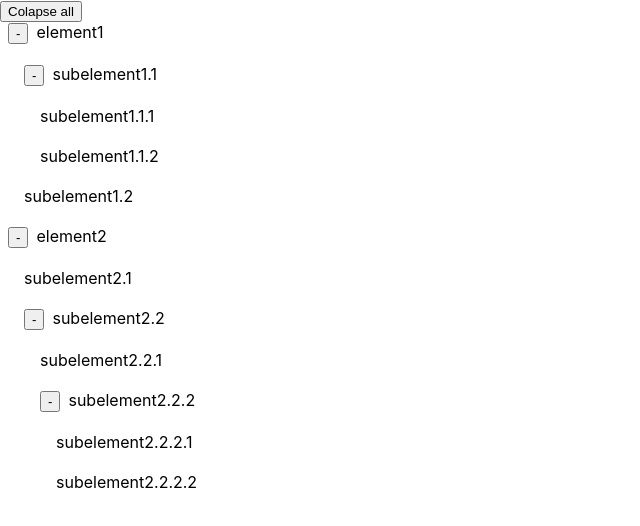
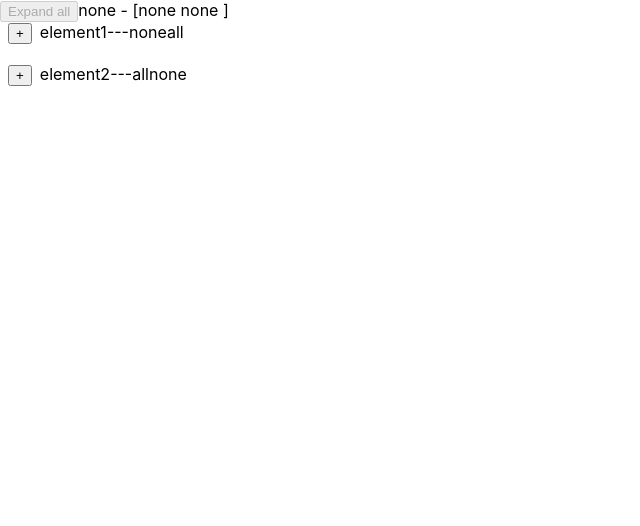
Before and after one commit to todorovski-vasil/react-recursive-component, a React (Create React App) app: page / in a window 1280 px wide. Shown: the top 526 px of the page, without its empty margins (0-640 px from the left). Built offline with nearby package versions, Linux system fonts and the light colour scheme.

Commit message:
Code refactoring
- renamed badly named props and variables
- removed unneeded state variables
- increased code reuse
- reworked some of the mechanics of state passing

```diff
--- a/src/components/NestedList.jsx
+++ b/src/components/NestedList.jsx
@@ -2,75 +2,97 @@ import React, { useState, useEffect } from 'react';
 import NestedListChild from './NestedListChild';
 
 function NestedList(props) {
-    let dataChildren = [];
+    let dataChildren = [];  // obsolete, to be replaced by data
+    let data = [];
     if(Array.isArray(props.data)) {
-        dataChildren = props.data;
+        // dataChildren = props.data;
+        data = {
+            id: null,
+            children: [...props.data]
+        }
     } else {
-        dataChildren = props.data.children ? props.data.children : [];
+        // dataChildren = props.data.children ? props.data.children : [];
+        data = {...props.data};
+        data.children = Array.isArray(props.data.children) ? [...props.data.children] : [];
     }
 
-    const [expanded, setExpanded] = useState(dataChildren.map(subData => 'all')); // 'some', 'none'
-    const [allExpanded, setAllExpanded] = useState('all');
+    // const [expanded, setExpanded] = useState(dataChildren.map(() => 'all')); // 'some', 'none'
+    // keep the expanded state of the children nodes
+    // const [expanded, setExpanded] = useState(data.children.map(() => 'none')); // 'all', 'some', 'none'
+    const [childrenExpanded, setChildrenExpanded] = useState(data.children.map(() => 'none')); // 'all', 'some', 'none'
+    // keep the summed up expanded state of this node
+    // const [allExpanded, setAllExpanded] = useState('all');  // obsolete, to be replaced by summedExpanded
+    const [summedExpanded, setSummedExpanded] = useState('none');
+    const [forceExpand, setForceExpand] = useState('some');
 
-    const [buttonExpand, setButtonExpand] = useState(<button>Colapse all</button>);
-    useEffect(() => {
-        switch(allExpanded){
-            case 'all':
-                setButtonExpand(<button onClick={() => {
-                    setAllExpanded('none');
-                    setExpanded(dataChildren.map(subData => 'none'));
-                }}>Colapse all</button>);
-                break;
-            case 'none':
-                setButtonExpand(<button disabled>Expand all</button>);
-                break;
-            case 'some':
-                setButtonExpand(<button onClick={() => {
-                    setAllExpanded('all');
-                    setExpanded(dataChildren.map(subData => 'all'))
-                }}>Expand all</button>);
-                break;
-        }
-    }, [expanded, allExpanded]);
-
-    let nestedList = null;
-    nestedList = dataChildren.map(subData => {
-        subData.children = subData.children ? subData.children : [];
-        return <NestedListChild key={subData.id} data={subData} forceExpand={allExpanded} setExpanded={(childId, expandedChildren) => {
-            let expandedChildrenState = [...expanded];
-            let exState = dataChildren.reduce((acc, child, childIndex) => {
-                if(child.id === childId) {
-                    expandedChildrenState[childIndex] = expandedChildren;
-                }
-                if(expandedChildrenState[childIndex] !== acc.sum) {
-                    if(expandedChildrenState[childIndex] === 'none') {
+    const getSummedExpandedStatus = (status) => {
+        return data.children.reduce((acc, child, childIndex) => {
+            if(status[childIndex] !== acc.sum) {
+                if(status[childIndex] === 'none') {
                     if(acc.some) {
                         acc.sum = 'some';
                     } else {
                         acc.sum = 'none';
                     }
-                    } else if (expandedChildrenState[childIndex] === 'all') {
+                } else if (status[childIndex] === 'all') {
                     if(acc.sum === 'none') {
                         acc.sum = 'some';
                     }
-                    } else if (expandedChildrenState[childIndex] === 'some') {
+                } else if (status[childIndex] === 'some') {
                     acc.sum = 'some';
                 }
             }
-                if(expandedChildrenState[childIndex] !== 'none') {
+            if(status[childIndex] !== 'none') {
                 acc.some = true;
             }
             return acc;
-            }, { sum: 'all', some: false });
-            setExpanded(expandedChildrenState);
-            setAllExpanded(exState.sum);
-        }}/>
+        }, { sum: 'all', some: false }).sum;
+    }
+
+    const reportExpanded = (id, newStatus) => {
+        const nextExpanded = data.children.map((child, index) => child.id === id ? newStatus : childrenExpanded[index]);
+        setChildrenExpanded(nextExpanded);
+        setSummedExpanded(getSummedExpandedStatus(nextExpanded));
+        setForceExpand('some');
+    }
+
+    let buttonExpand = null;
+    switch(summedExpanded){
+        case 'all':
+            buttonExpand = <button onClick={() => {
+                setForceExpand('none');
+                setChildrenExpanded(dataChildren.map(subData => 'none'));
+            }}>Colapse all</button>;
+            break;
+        case 'none':
+            buttonExpand = <button disabled>Expand all</button>;
+            break;
+        case 'some':
+            buttonExpand = <button onClick={() => {
+                setForceExpand('all');
+                setChildrenExpanded(dataChildren.map(subData => 'all'))
+            }}>Expand all</button>;
+            break;
+    }
+
+    let nestedList = null;
+    nestedList = data.children.map(subData => {
+        subData.children = subData.children ? subData.children : [];
+        return (
+            <NestedListChild
+                key={subData.id}
+                data={subData}
+                forceExpand={forceExpand}
+                getSummedExpandedStatus={getSummedExpandedStatus}
+                reportExpanded={reportExpanded}
+            />
+        );
     });
 
     return (
         <>
             {buttonExpand}
-            {/* {allExpanded}-{expanded} */}
+            {summedExpanded} - [{childrenExpanded.map(e => e + ' ')}] {/* for debugging only */}
             <br/>
             {nestedList}
         </>
--- a/src/components/NestedListChild.jsx
+++ b/src/components/NestedListChild.jsx
@@ -2,93 +2,86 @@ import React, { useState, useEffect } from 'react';
 import './NestedListChild.css';
 
 function NestedListChild(props) {
-    const [expanded, setExp] = useState(true);
-    const [expandedChildren, setExpChildren] = useState(props.data.children.filter(child => {
-            return child.children && child.children.length
-        })
-        .map(() => 'all'));
-    const [parentExp, setParentExp] = useState('all');
-    const [forceExpand, setForceExpand] = useState('all');
+    const hasChildren = (node) => node.children && Array.isArray(node.children) && node.children.length ? true : false;
+    const [nodeExpanded, setNodeExpanded] = useState(props.forceExpand === 'all' ? true : false);
+    const [childrenExpanded, setChildrenExpanded] = useState(hasChildren(props.data) ? props.data.children.map((child) => {
+        return hasChildren(child) ? 'none' : 'all';
+    }) : ['all']); // 'all', 'some', 'none'
+    const [summedExpanded, setSummedExpanded] = useState(!hasChildren(props.data) ? 'all' : props.forceExpand === 'all' ? 'all' : 'none');
+
+    const reportExpanded = (id, newStatus) => {
+        const nextExpanded = props.data.children.map((child, index) => child.id === id ? newStatus : childrenExpanded[index]);
+        setChildrenExpanded(nextExpanded);
+        setSummedExpanded(nodeExpanded ? props.getSummedExpandedStatus(nextExpanded) : 'none');
+    }
 
     let children = null;
     let button = null;
 
     if(props.data.children.length !== 0) {
-        if(expanded) {
+        if(nodeExpanded) {
             children = props.data.children.map(childData => {
                 childData.children = childData.children ? childData.children : [];
-                return <NestedListChild key={childData.id} data={childData} forceExpand={forceExpand} setExpanded={(childId, expandedChild) => {
-                    let expandedChildrenState = [...expandedChildren];
-                    let exState = props.data.children.reduce((acc, child, childIndex) => {
-                        if(child.id === childId) {
-                            expandedChildrenState[childIndex] = expandedChild;
-                        }
-                        if(expandedChildrenState[childIndex] !== acc.sum) {
-                            if(expandedChildrenState[childIndex] === 'none') {
-                                if(acc.some) {
-                                    acc.sum = 'some';
-                                } else {
-                                    acc.sum = 'none';
-                                }
-                            } else if (expandedChildrenState[childIndex] === 'all') {
-                                if(acc.sum === 'none') {
-                                    acc.sum = 'some';
-                                }
-                            } else if (expandedChildrenState[childIndex] === 'some') {
-                                acc.sum = 'some';
-                            }
-                        }
-                        if(expandedChildrenState[childIndex] !== 'none') {
-                            acc.some = true;
-                        }
-                        return acc;
-                    }, { sum: 'all', some: false });
-                    setExpChildren(expandedChildrenState);
-                    setParentExp(exState.sum);
-                }}/>;
+                return <NestedListChild
+                    key={childData.id}
+                    data={childData}
+                    forceExpand={props.forceExpand}
+                    getSummedExpandedStatus={props.getSummedExpandedStatus}
+                    reportExpanded={reportExpanded}/>;
             });
 
             button = <button className="marginButton" onClick={() => {
-                setExp(false);
-                setExpChildren(expandedChildren.map(() => 'none'));
-                setParentExp('none');
+                setNodeExpanded(false);
+                // setChildrenExpanded(childrenExpanded.map(() => 'none'));
+                setSummedExpanded('none');
             }}>-</button>;
         } else {
             button = <button className="marginButton" onClick={() => {
-                setExp(true);
-                setExpChildren(expandedChildren.map(() => 'all'));
-                setParentExp('all');
+                setNodeExpanded(true);
+                // setChildrenExpanded(childrenExpanded.map(() => 'none'));
+                let nextExpanded = ['all'];
+                if(Array.isArray(props.data.children)) {
+                    nextExpanded = props.data.children.map(child => {
+                        return (child.children && Array.isArray(child.children) && child.children.length) ? 'none' : 'all';
+                    });
+                }
+                setChildrenExpanded(nextExpanded);
+                // setSummedExpanded('none');
+                setSummedExpanded(props.getSummedExpandedStatus(nextExpanded));
             }}>+</button>;
         }
     }
 
     useEffect(() => {
-        props.setExpanded(props.data.id, parentExp);
-    }, [parentExp]);
+        props.reportExpanded(props.data.id, hasChildren(props.data) ? 'none' : 'all');
+    }, []);
+
+    useEffect(() => {
+        props.reportExpanded(props.data.id, summedExpanded);
+    }, [summedExpanded]);
 
     useEffect(() => {
         switch(props.forceExpand) {
             case 'all':
-                setExp(true);
-                setExpChildren(expandedChildren.map(() => 'all'));
-                setParentExp('all');
+                setNodeExpanded(true);
+                setChildrenExpanded(childrenExpanded.map(() => 'all'));
+                setSummedExpanded('all');
                 break;
             case 'none':
-                setExp(false);
-                setExpChildren(expandedChildren.map(() => 'none'));
-                setParentExp('none');
+                setNodeExpanded(false);
+                setChildrenExpanded(childrenExpanded.map(() => 'none'));
+                setSummedExpanded('none');
                 break;
             case 'some':
                 break;
         }
-        setForceExpand(props.forceExpand);
     }, [props.forceExpand]);
 
     return (
         <>
             <div>
                 {button}<span className="marginLabel">{props.data.text}</span>
-                {/* {"---"}{expandedChildren} */}
+                {"---"}{childrenExpanded}
             </div>
             <br/>
             <div className="marginNested">
```
Lines whose indentation alone changed are shown as unchanged.
